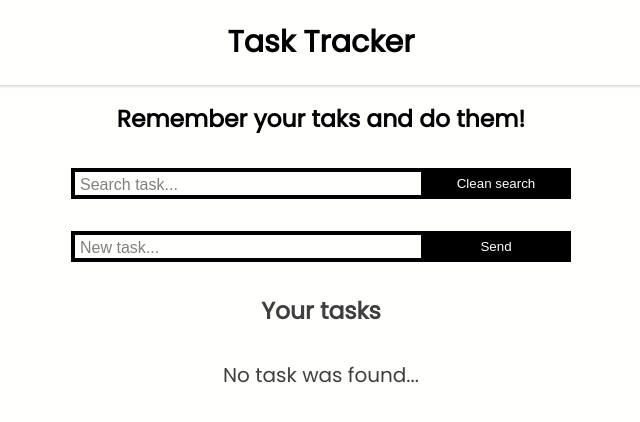
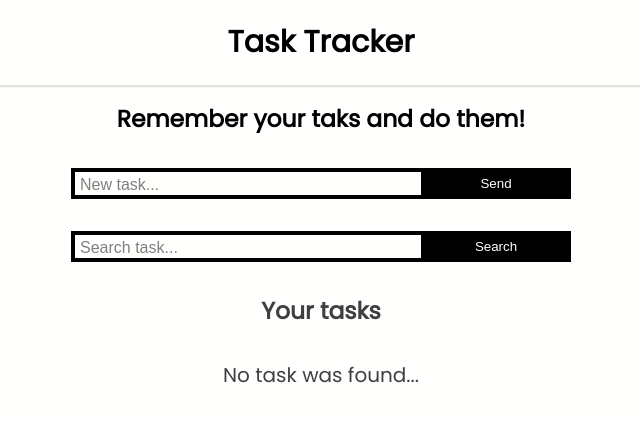
Before and after one commit to BaldezPatrick/task-tracker, a Next.js app: page / in a window 1280 px wide. Shown: the top 422 px of the page, without its empty margins (319-959 px from the left). Built offline with nearby package versions, Linux system fonts and the light colour scheme.

Commit message:
fix: removing function that is no longer needed and a function to improves the info button search

```diff
--- a/src/components/taskSearch.jsx
+++ b/src/components/taskSearch.jsx
@@ -1,9 +1,14 @@
-const TaskSearch = ({
-  inputFilterTask,
-  setInputFilterTask,
-  cleanUpSearch,
-  handleBlur,
-}) => {
+const TaskSearch = ({ inputFilterTask, setInputFilterTask, cleanUpSearch }) => {
+  const handleButtonInfo = () => {
+    if (!inputFilterTask) {
+      return "Search";
+    } else {
+      return "Reset";
+    }
+  };
+
+  const buttonInfo = handleButtonInfo();
+
   return (
     <>
       <form onSubmit={cleanUpSearch}>
@@ -12,9 +17,8 @@ const TaskSearch = ({
           placeholder="Search task..."
           value={inputFilterTask}
           onChange={(e) => setInputFilterTask(e.target.value)}
-          onBlur={handleBlur}
         />
-        <button type="submit">Clean search</button>
+        <button type="submit">{buttonInfo}</button>
       </form>
     </>
   );
--- a/src/pages/index.jsx
+++ b/src/pages/index.jsx
@@ -90,10 +90,6 @@ export default function Home() {
     setInputFilterTask("");
   };
 
-  const handleBlur = () => {
-    setInputFilterTask("");
-  };
-
   return (
     <>
       <header className={styles.headerWrapper}>
@@ -102,16 +98,15 @@ export default function Home() {
       <main className={styles.mainWrapper}>
         <section className={styles.tasksFormWrapper}>
           <h3>Remember your taks and do them!</h3>
+          <TaskForm
+            addTask={editingTask ? saveEditedTask : addTask}
+            newTask={newTask}
+            setNewTask={setNewTask}
+          />
           <TaskSearch
             inputFilterTask={inputFilterTask}
             setInputFilterTask={setInputFilterTask}
             cleanUpSearch={cleanUpSearch}
-            handleBlur={handleBlur}
-          />
-          <TaskForm
-            addTask={editingTask ? saveEditedTask : addTask}
-            newTask={newTask}
-            setNewTask={setNewTask}
           />
         </section>
         <section className={styles.tasksWrapper}>
```
